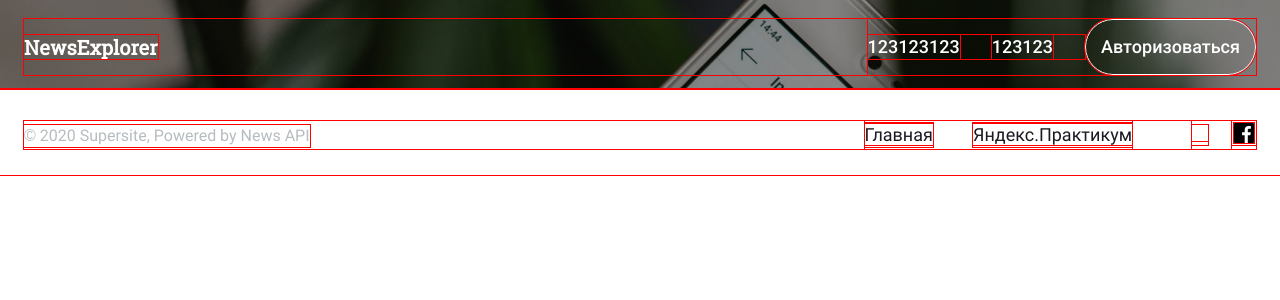
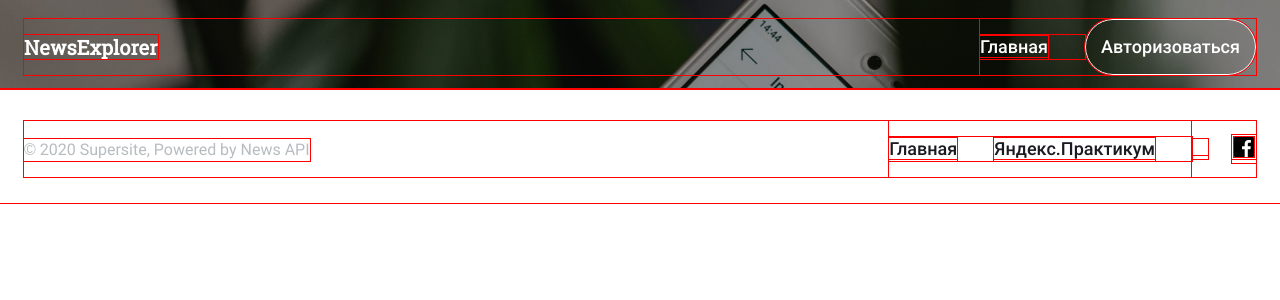
Before and after one commit to Rinata0912/news-explorer-frontend, a React (Create React App) app: page /saved-news in a window 1280 px wide. Shown: the top 300 px of the page. Built offline with nearby package versions, Linux system fonts and the light colour scheme; some icons are missing.

Commit message:
feat: вынести навигацию в отдельный компонент

```diff
--- a/src/components/Footer/Footer.css
+++ b/src/components/Footer/Footer.css
@@ -23,33 +23,12 @@
   display: flex;
 }
 
-.footer__navigation {
-  display: flex;
-  list-style: none;
-  margin: 0 60px 0 0;
-  padding: 0;
-  align-items: center;
-}
-
 .footer__social-list {
   display: flex;
   list-style: none;
   margin: 0;
   padding: 0;
   align-items: center;
-}
-
-.footer__item {
-  margin-right: 40px;
-}
-
-.footer__link {
-  font-size: 18px;
-  line-height: 24px;
-  font-weight: 400;
-  font-style: normal;
-  color: #1A1B22;
-  text-decoration: none;
 }
 
 .footer__item:last-child {
--- a/src/components/Footer/Footer.js
+++ b/src/components/Footer/Footer.js
@@ -1,6 +1,8 @@
 import './Footer.css';
 import { ReactComponent as Github } from '../../images/github.svg';
 import { ReactComponent as Facebook } from '../../images/fb.svg';
+import { Navigation } from '../Navigation/Navigation';
+import { FOOTER_NAVIGATION, FOOTER_COLOR } from '../../utils/constants';
 
 export function Footer() {
   return (
@@ -8,10 +10,7 @@ export function Footer() {
       <div className="footer__container">
         <div className="footer__copyright">© 2020 Supersite, Powered by News API</div>
         <div className="footer__content">
-          <ul className="footer__navigation">
-            <li className="footer__item"><a href="/" className="footer__link">Главная</a></li>
-            <li className="footer__item"><a href="/" className="footer__link">Яндекс.Практикум</a></li>
-          </ul>
+          <Navigation items={FOOTER_NAVIGATION} color={FOOTER_COLOR} />
           <ul className="footer__social-list">
             <li className="footer__social-item"><a className="footer__social-link" href="/"><Github/></a></li>
             <li className="footer__social-item"><a className="footer__social-link" href="/"><Facebook/></a></li>
--- a/src/components/Header/Header.css
+++ b/src/components/Header/Header.css
@@ -24,21 +24,6 @@
   display: flex;
 }
 
-.header__navigation {
-  list-style: none;
-  display: flex;
-  padding: 0;
-}
-
-.header__navigation-item {
-  margin-right: 32px;
-  font-weight: 500;
-  font-style: normal;
-  font-size: 18px;
-  line-height: 24px;
-  color: #fff;
-}
-
 .header__button {
   border: 1px solid #fff;
   border-radius: 100px;
--- a/src/components/Header/Header.js
+++ b/src/components/Header/Header.js
@@ -1,5 +1,7 @@
 import './Header.css';
 import { ReactComponent as Logout} from '../../images/logout.svg';
+import { Navigation } from '../Navigation/Navigation';
+import { HEADER_NAVIGATION } from '../../utils/constants';
 
 export function Header({ isLogin }) {
   return (
@@ -7,10 +9,7 @@ export function Header({ isLogin }) {
       <div className="header__container">
         <a href="/" className="header__title">NewsExplorer</a>
         <div className="header__content">
-          <ul className="header__navigation">
-            <li className="header__navigation-item">123123123</li>
-            <li className="header__navigation-item">123123</li>
-          </ul>
+          <Navigation items={HEADER_NAVIGATION}/>
           <button className="header__button">{isLogin ? <Logout/> : 'Авторизоваться'}</button>
         </div>
       </div>
--- /dev/null
+++ b/src/components/Navigation/Navigation.css
@@ -0,0 +1,17 @@
+.navigation {
+  list-style: none;
+  display: flex;
+  padding: 0;
+}
+
+.navigation__item {
+  margin-right: 37px;
+}
+
+.navigation__link {
+  font-weight: 500;
+  font-style: normal;
+  font-size: 18px;
+  line-height: 24px;
+  text-decoration: none;
+}
--- /dev/null
+++ b/src/components/Navigation/Navigation.js
@@ -0,0 +1,13 @@
+import './Navigation.css';
+
+export function Navigation({ items, color }) {
+  return (
+    <ul className="navigation">
+      {
+        items.map((item) => {
+          return <li className="navigation__item"><a href="/" style={{color: `${color ? color : '#fff'}`}} className="navigation__link">{item}</a></li>
+        })
+      }
+    </ul>
+  );
+}
--- /dev/null
+++ b/src/utils/constants.js
@@ -0,0 +1,6 @@
+const HEADER_NAVIGATION = ['Главная'];
+const HEADER_NAVIGATION_AUTHORIZED = ['Главная','Сохранённые статьи'];
+const FOOTER_NAVIGATION = ['Главная', 'Яндекс.Практикум'];
+const FOOTER_COLOR = '#1A1B22';
+
+export { HEADER_NAVIGATION, HEADER_NAVIGATION_AUTHORIZED, FOOTER_NAVIGATION, FOOTER_COLOR };
```
